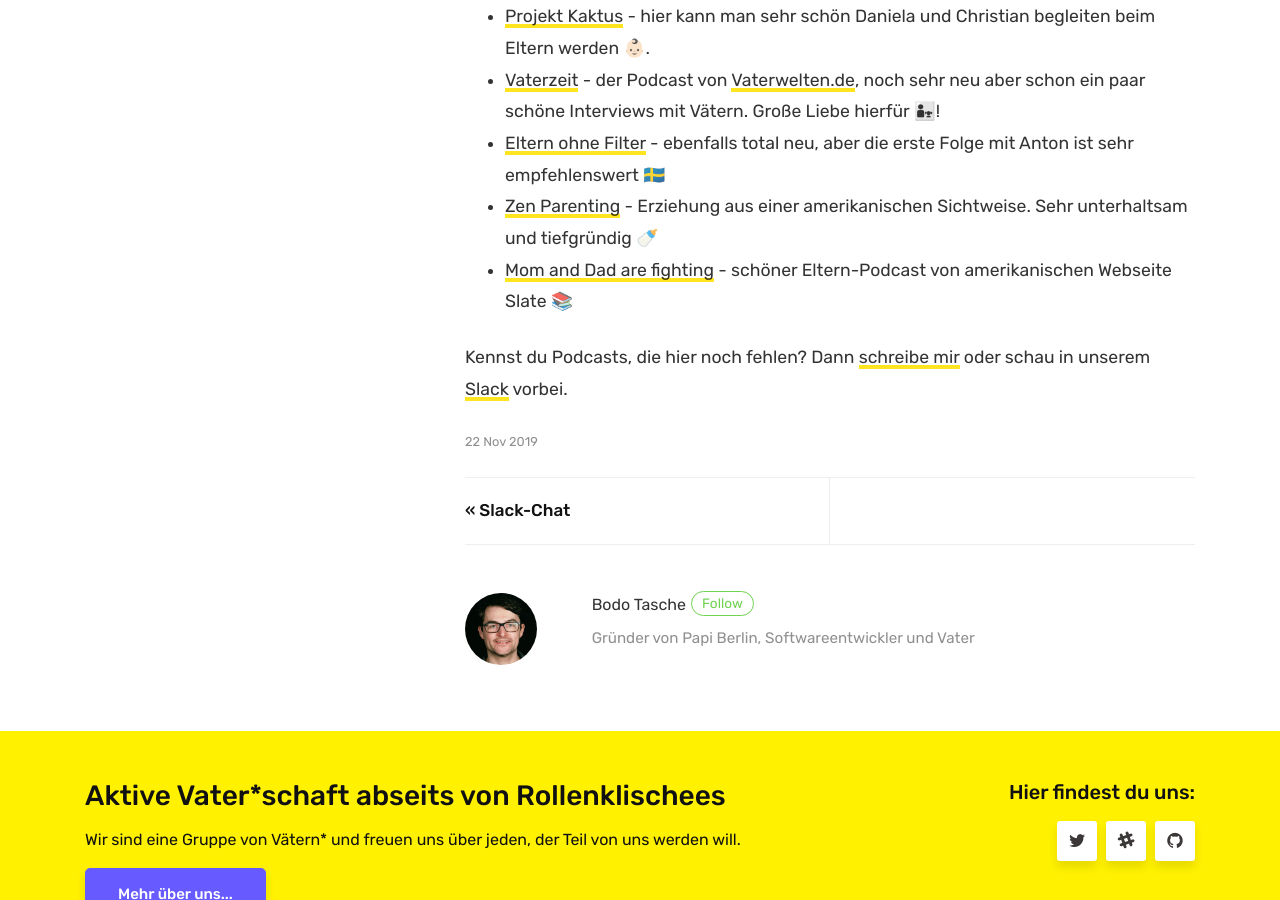
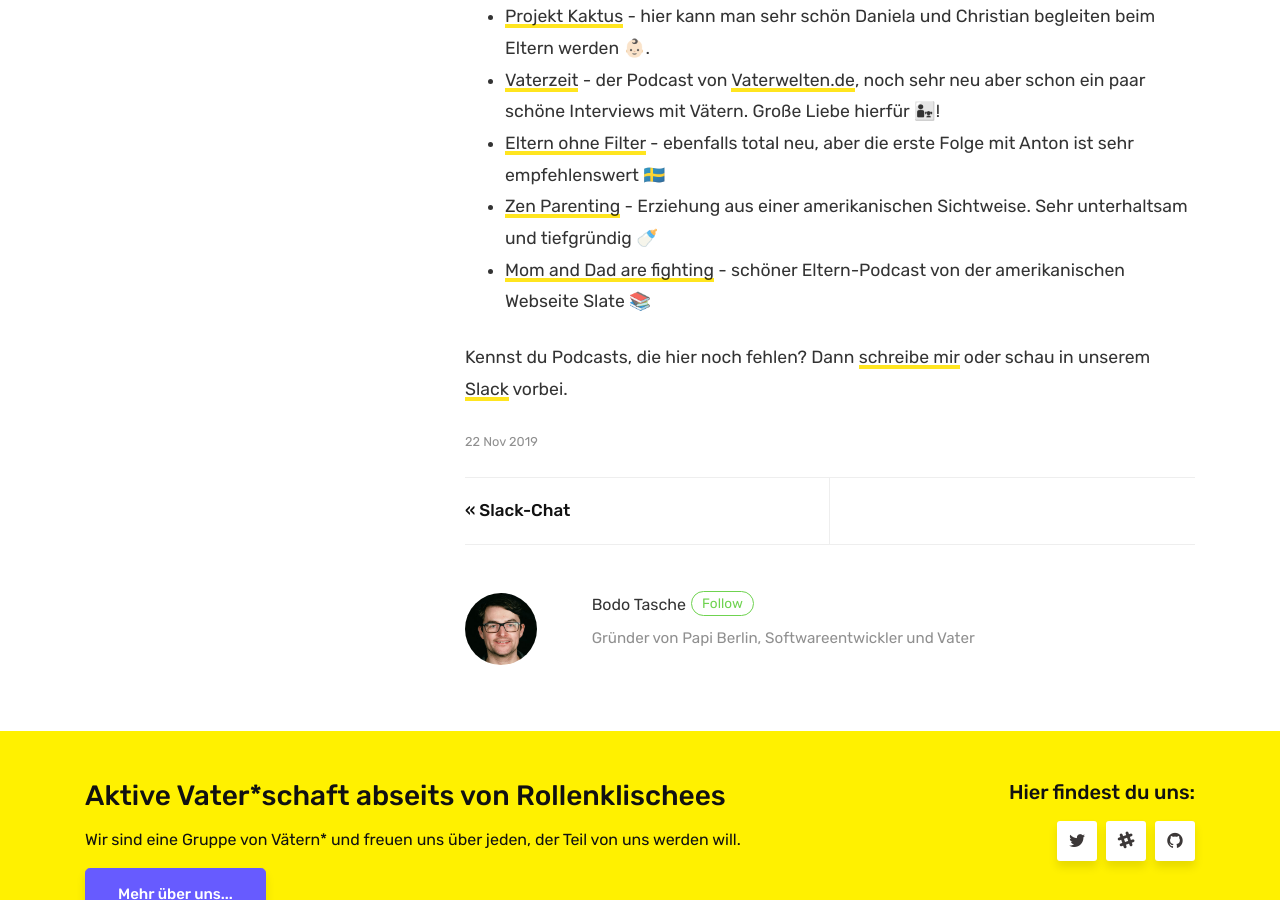
Before and after one commit to papiberlin/website, a Jekyll site: the page built from _posts/2019-11-22-podcasts.md, in a window 1280 px wide and 900 px high, scrolled down 1184 px. Built offline with Jekyll 4.4.1, drawn with Linux system fonts in a browser that asks for light colours.

Commit message:
spelling mistake

```diff
--- a/_posts/2019-11-22-podcasts.md
+++ b/_posts/2019-11-22-podcasts.md
@@ -20,6 +20,6 @@
 * [Vaterzeit](vaterzeit.rocks) - der Podcast von [Vaterwelten.de](https://vaterwelten.de/), noch sehr neu aber schon ein paar schöne Interviews mit Vätern. Große Liebe hierfür 👨‍👧!
 * [Eltern ohne Filter](https://www.br.de/mediathek/podcast/eltern-ohne-filter/821) - ebenfalls total neu, aber die erste Folge mit Anton ist sehr empfehlenswert 🇸🇪
 * [Zen Parenting](https://zenparentingradio.com/) - Erziehung aus einer amerikanischen Sichtweise. Sehr unterhaltsam und tiefgründig 🍼
-* [Mom and Dad are fighting](https://slate.com/podcasts/mom-and-dad-are-fighting) - schöner Eltern-Podcast von amerikanischen Webseite Slate 📚
+* [Mom and Dad are fighting](https://slate.com/podcasts/mom-and-dad-are-fighting) - schöner Eltern-Podcast von der amerikanischen Webseite Slate 📚
 
 Kennst du Podcasts, die hier noch fehlen? Dann [schreibe mir](/contact) oder schau in unserem [Slack](/pages/slack) vorbei.
```
